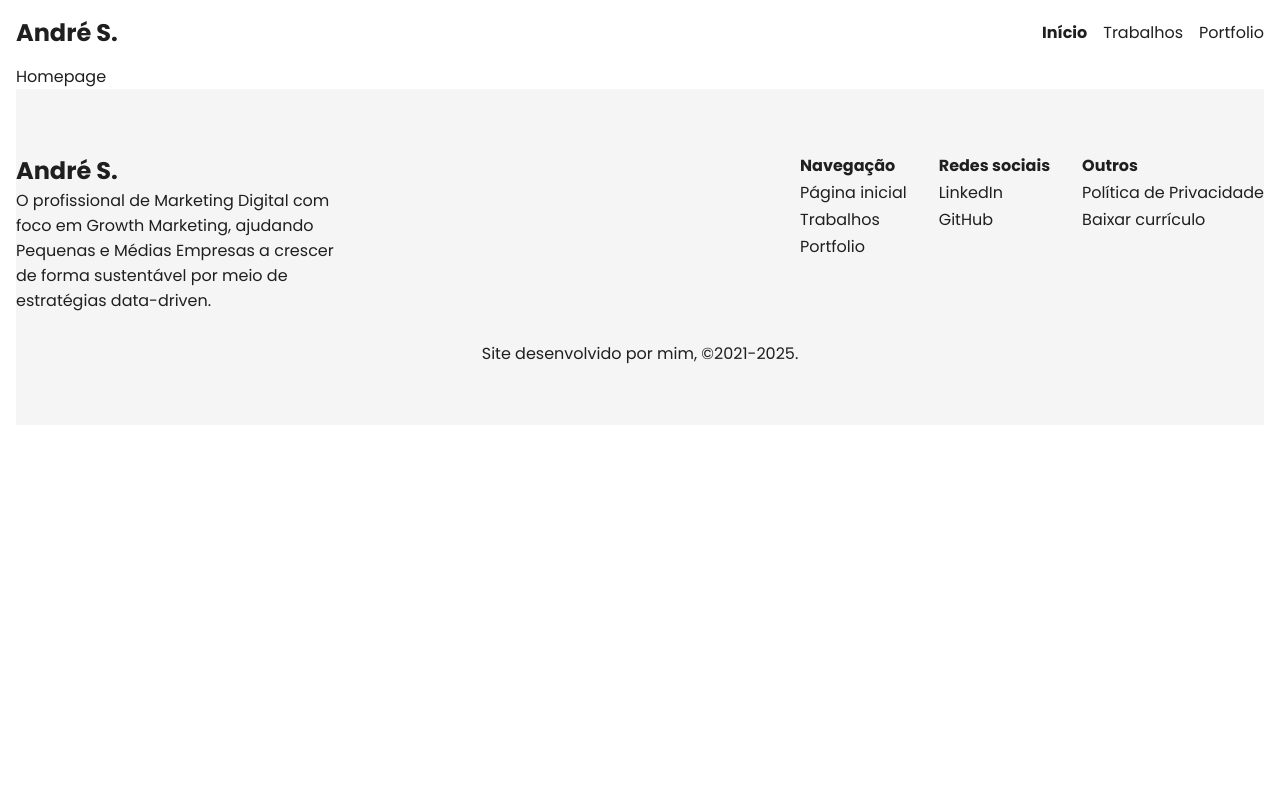
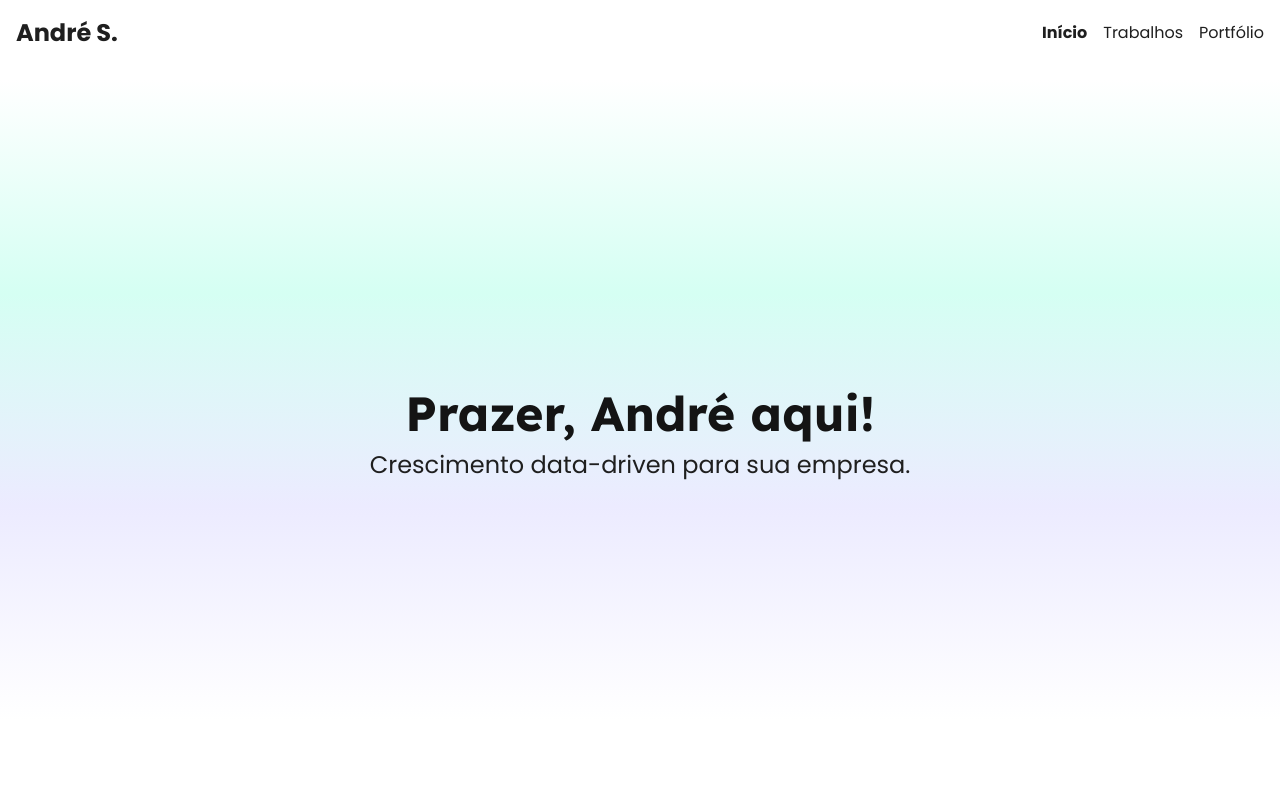
Before and after one commit to andremourasantos/andremourasantos.github.io, a Vue app: page / in a window 1280 px wide. Shown: the top 800 px of the page. Built offline with nearby package versions, Linux system fonts and the light colour scheme; the HTML template or start-up script is replaced by a standard one; a web font is replaced by a local one.

Commit message:
rebuilt-2025 v0.2 Corrigida a grafia de "Portfolio" para "Portfólio" nos componentes Footer e Header; adiciona o componente HeroSection nas páginas Home, Portfolio e Works.

```diff
--- a/src/App.vue
+++ b/src/App.vue
@@ -1,6 +1,8 @@
 <template>
   <Header/>
-  <RouterView/>
+  <main>
+    <RouterView/>
+  </main>
   <Footer/>
 </template>
 
@@ -19,6 +21,13 @@ export default defineComponent({
 })
 </script>
 
+<style>
+ body {
+  max-width: 1584px;
+  margin-inline: auto;
+ }
+</style>
+
 <style scoped>
 
 </style>
--- a/src/components/Footer.vue
+++ b/src/components/Footer.vue
@@ -11,7 +11,7 @@
           <ul>
             <li><router-link :to="{name: 'home'}">Página inicial</router-link></li>
             <li><router-link :to="{name: 'work'}">Trabalhos</router-link></li>
-            <li><router-link :to="{name: 'portfolio'}">Portfolio</router-link></li>
+            <li><router-link :to="{name: 'portfolio'}">Portfólio</router-link></li>
           </ul>
         </div>
         <div>
@@ -56,6 +56,8 @@ export default defineComponent({
     justify-items: center;
     background-color: #F5F5F5;
     padding: var(--padding_8x) 0 var(--padding_8x) 0;
+    box-shadow: 0px 0px 0px 100vw #F5F5F5;
+    clip-path: inset(0 -100vw 0 -100vw);
   }
 
   footer > section {
--- a/src/components/Header.vue
+++ b/src/components/Header.vue
@@ -4,7 +4,7 @@
     <nav>
       <router-link :to="{name: 'home'}">Início</router-link>
       <router-link :to="{name: 'work'}">Trabalhos</router-link>
-      <router-link :to="{name: 'portfolio'}">Portfolio</router-link>
+      <router-link :to="{name: 'portfolio'}">Portfólio</router-link>
     </nav>
   </header>
 </template>
@@ -30,6 +30,8 @@ export default defineComponent({
     position: sticky;
     top: 0px;
     background-color: var(--colors_background);
+    box-shadow: 0px 0px 0px 100vw var(--colors_background);
+    clip-path: inset(0 -100vw 0 -100vw);
   }
 
   .title {
--- a/src/components/HeroSection.vue
+++ b/src/components/HeroSection.vue
@@ -1,13 +1,26 @@
 <template>
-  <div>
-
-  </div>
+  <section>
+    <div>
+      <h1>{{title}}</h1>
+      <p>{{subtitle}}</p>
+    </div>
+  </section>
 </template>
 
 <script lang="ts">
 import { defineComponent } from 'vue'
 
 export default defineComponent({
+  props: {
+    title: {
+      type: String,
+      required: true
+    },
+    subtitle: {
+      type: String,
+      required: true
+    }
+  },
   setup () {
 
 
@@ -17,5 +30,38 @@ export default defineComponent({
 </script>
 
 <style scoped>
+  section {
+    height: calc(100vh - var(--padding_8x));
+    display: grid;
+    align-items: center;
+    background: transparent;
+  }
 
+  section::before {
+    content: '';
+    position: absolute;
+    top: 0;
+    left: 0;
+    right: 0;
+    bottom: 0;
+    background: linear-gradient(var(--colors_background) 10%, #D5FFF3, #ECEBFF, var(--colors_background) 90%);
+    z-index: -1;
+  }
+
+  section > div {
+    margin: auto;
+    max-width: 640px;
+    display: flex;
+    flex-direction: column;
+    gap: var(--padding_02x);
+    text-align: center;
+  }
+
+  h1 {
+    font-size: 48px;
+  }
+
+  p {
+    font-size: 24px;
+  }
 </style>
--- a/src/views/Home.vue
+++ b/src/views/Home.vue
@@ -1,13 +1,15 @@
 <template>
-  <div>
-Homepage
-  </div>
+  <HeroSection title="Prazer, André aqui!" subtitle="Crescimento data-driven para sua empresa."/>
 </template>
 
 <script lang="ts">
-import { defineComponent } from 'vue'
+import { defineComponent } from 'vue';
+import HeroSection from '@/components/HeroSection.vue';
 
 export default defineComponent({
+  components: {
+    HeroSection
+  },
   setup () {
 
 
--- a/src/views/Portfolio.vue
+++ b/src/views/Portfolio.vue
@@ -1,13 +1,15 @@
 <template>
-  <div>
-Portfolio
-  </div>
+  <HeroSection title="Portfólio" subtitle="Aprecie alguns dos meus trabalhos e aproveite para copiar algumas ideias para sua empresa."/>
 </template>
 
 <script lang="ts">
-import { defineComponent } from 'vue'
+import { defineComponent } from 'vue';
+import HeroSection from '@/components/HeroSection.vue';
 
 export default defineComponent({
+  components: {
+    HeroSection
+  },
   setup () {
 
 
--- a/src/views/Works.vue
+++ b/src/views/Works.vue
@@ -1,13 +1,16 @@
 <template>
-  <div>
-Works
-  </div>
+  <HeroSection title="Meu impacto" subtitle="Confira os problemas que já encontrei e como solucionei eles."/>
+
 </template>
 
 <script lang="ts">
-import { defineComponent } from 'vue'
+import { defineComponent } from 'vue';
+import HeroSection from '@/components/HeroSection.vue';
 
 export default defineComponent({
+  components: {
+    HeroSection
+  },
   setup () {
 
 
```
